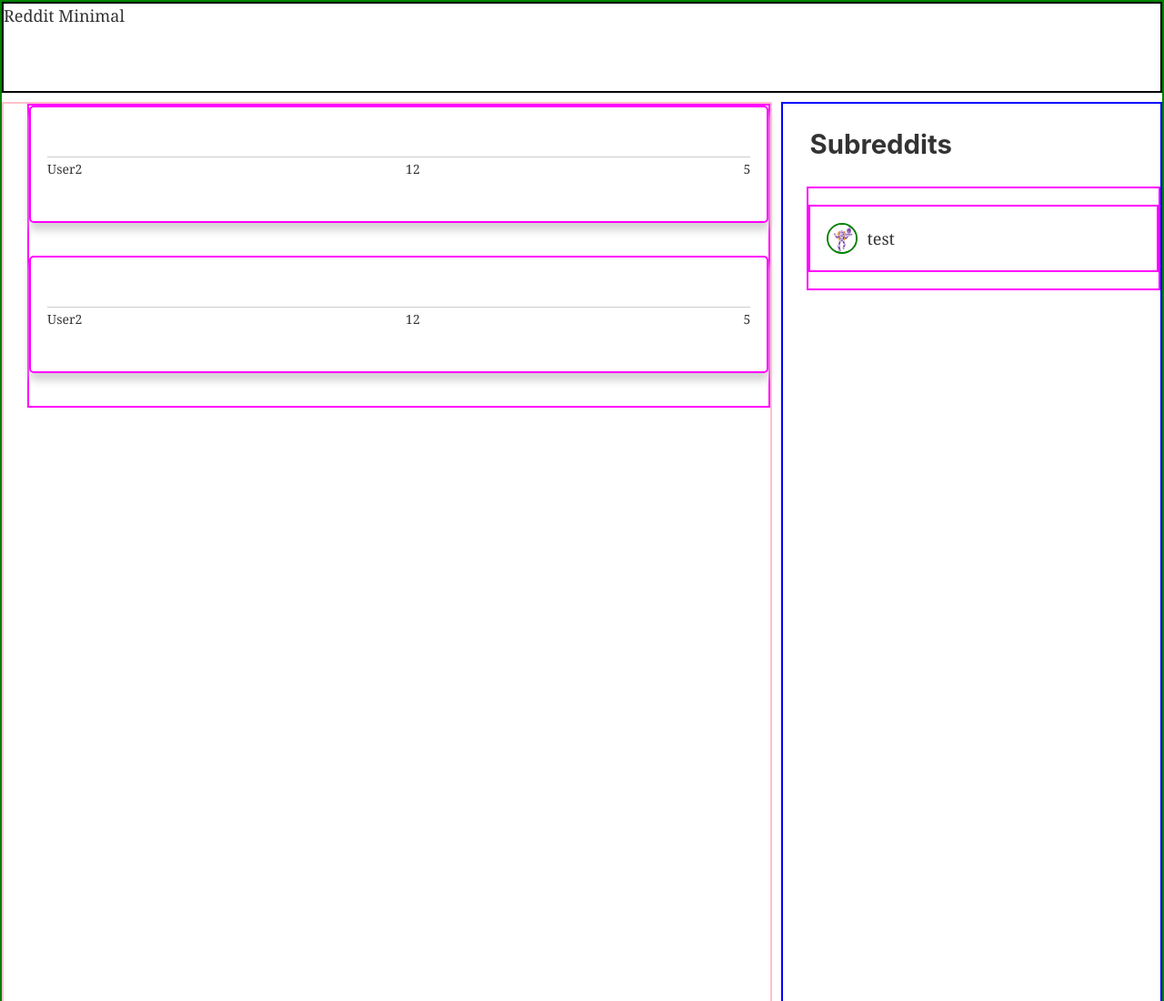
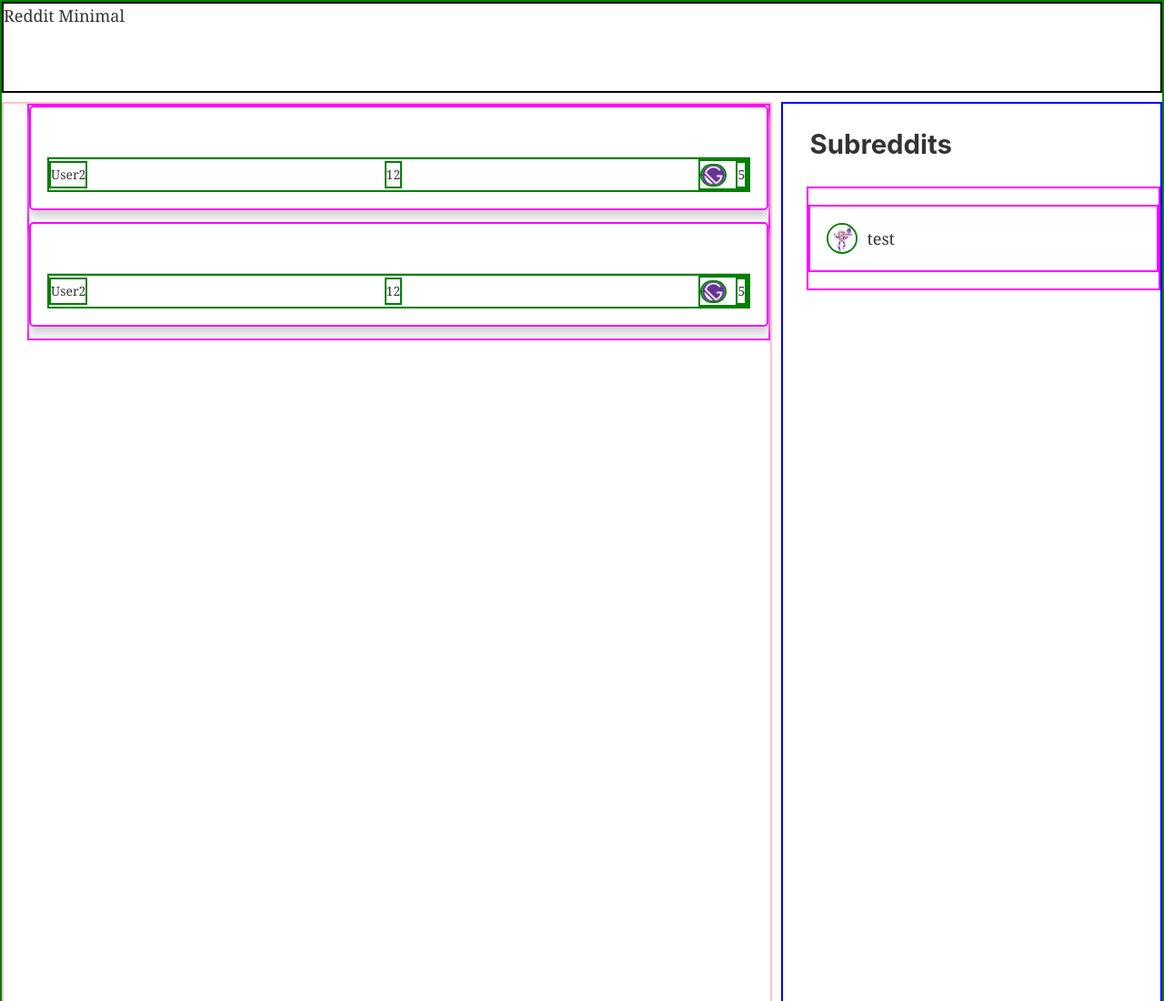
Before and after one commit to JuseGit/reddit_minimal, a Gatsby site: page / in a window 1280 px wide. Shown: the top 1100 px of the page at 91% size. Built offline with nearby package versions, Linux system fonts and the light colour scheme; Gatsby itself is replaced by a stand-in of ours.

Commit message:
Create new post component and update to test.

```diff
--- a/package.json
+++ b/package.json
@@ -22,6 +22,7 @@
     "react-redux": "^7.2.3"
   },
   "devDependencies": {
+    "@testing-library/jest-dom": "^5.12.0",
     "@testing-library/react": "^11.2.6",
     "@wojtekmaj/enzyme-adapter-react-17": "^0.6.0",
     "babel-jest": "^26.6.3",
--- /dev/null
+++ b/src/components/post.js
@@ -0,0 +1,39 @@
+import React, { useState } from 'react';
+import * as styles from './post.module.css'
+import { StaticImage } from 'gatsby-plugin-image'
+
+
+const Post = ({ name, topic }) => {
+	const [showCommnetBox, setShowCommentBox] = useState(false);
+	let commentBoxStyle = showCommnetBox ? {display: "block", visibility: "visible"} : {display: "none", visibility: "hidden"};
+
+
+	return (
+		<div className={styles.postWrapper}>
+			<div data-testid='post-wrap'>
+				<p className={styles.postTopic}>{topic} </p>
+				<hr className={styles.footer_sep} />
+				<div className={styles.postFooter}>
+					<div style={{height:"100%", alignSelf:"center", border:"2px solid green"}}>User2 </div>
+					<div style={{alignSelf:"center", border:"2px solid green"}}>12 </div>
+					<div className={styles.commentBoxBtn} data-testid='show-comments-btn' onClick={() => (setShowCommentBox(!showCommnetBox))}>
+						<StaticImage
+						  src="../images/gatsby-icon.png"
+						  width={25}
+						  quality={95}
+						  formats={["AUTO", "WEBP", "AVIF"]}
+						  alt="A Gatsby astronaut"
+						  style={{ borderRadius: "25px", border:"2px solid green", marginRight: "10px", height:"25px", alignSelf:"center"}}
+						/>
+						<p style={{alignSelf:"center", border:"2px solid green"}}>5</p>
+					</div>
+				</div>
+			</div>
+
+			<div className={styles.commentBox} style={commentBoxStyle} data-testid='comment-box'>
+			</div>
+		</div>
+	);
+}
+
+export default Post;
--- /dev/null
+++ b/src/components/post.module.css
@@ -0,0 +1,40 @@
+.postWrapper {
+	margin-bottom: 2em;
+	border: 2px solid magenta;
+	border-radius: 5px;
+	box-shadow: 1px 8px 10px LightGrey;
+	padding: 1em;
+}
+
+.postWrapper:hover {
+	box-shadow: 1px 8px 20px LightGrey;
+}
+
+.postTopic {
+	margin-bottom: 2em;
+	font-weight: bold;
+}
+
+.footer_sep {
+	width: 100%;
+	color: grey;
+	margin-bottom: 0;
+}
+
+.postFooter {
+	display: flex;
+	justify-content: space-between;
+	font-size: 14px;
+	border: 2px solid green;
+}
+
+.commentBoxBtn {
+	display: flex;
+	justify-content: center;
+	border: 2px solid green;
+}
+
+.commentBox {
+	width: 100%;
+	height: 200px;
+}
--- a/src/components/postList.module.css
+++ b/src/components/postList.module.css
@@ -6,32 +6,3 @@
 	list-style-type: none;
 	border: 2px solid magenta;
 }
-
-.postItem {
-	margin-bottom: 2em;
-	border: 2px solid magenta;
-	border-radius: 5px;
-	box-shadow: 1px 8px 10px LightGrey;
-	padding: 1em;
-}
-
-.postItem:hover {
-	box-shadow: 1px 8px 20px LightGrey;
-}
-
-.postTopic {
-	margin-bottom: 2em;
-	font-weight: bold;
-}
-
-.footer_sep {
-	width: 100%;
-	color: grey;
-	margin-bottom: 0;
-}
-
-.postFooter {
-	display: flex;
-	justify-content: space-between;
-	font-size: 14px;
-}
--- a/src/components/postsList.js
+++ b/src/components/postsList.js
@@ -2,6 +2,7 @@
 import { useSelector } from 'react-redux'
 import { selectPosts } from '../store/posts/postsSlice.js';
 import * as styles from './postList.module.css'
+import Post from './post.js'
 
 
 const PostsList = () => {
@@ -10,14 +11,8 @@
 	return (
 		<section>
 			<ul className={styles.listContainer}>
-				{posts.map((post) => <li key={post.name} className={styles.postItem} data-testid='postContent'>
-					<p className={styles.postTopic}>{post.topic} </p>
-					<hr className={styles.footer_sep} />
-					<div className={styles.postFooter}>
-						<p>User2 </p>
-						<p>12 </p>
-						<p>5</p>
-					</div>
+				{posts.map((post) => <li key={post.name} data-testid='postContent'>
+					<Post name={post.name} topic={post.topic} />
 				</li>)}
 			</ul>
 		</section>
```
Also changed, not shown: src/components/__tests__/post.spec.js (added, +18 -0 lines), src/components/__tests__/postsList.spec.js (+18 -5 lines), src/setupTests.js (+1 -0 lines), 1 other file.
